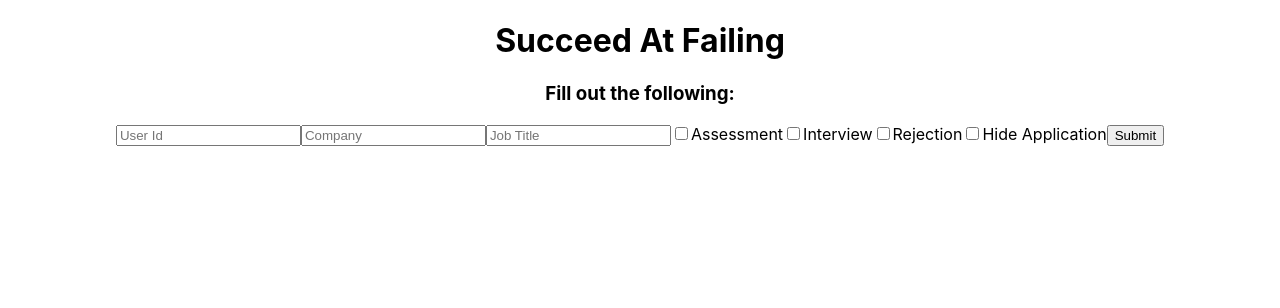
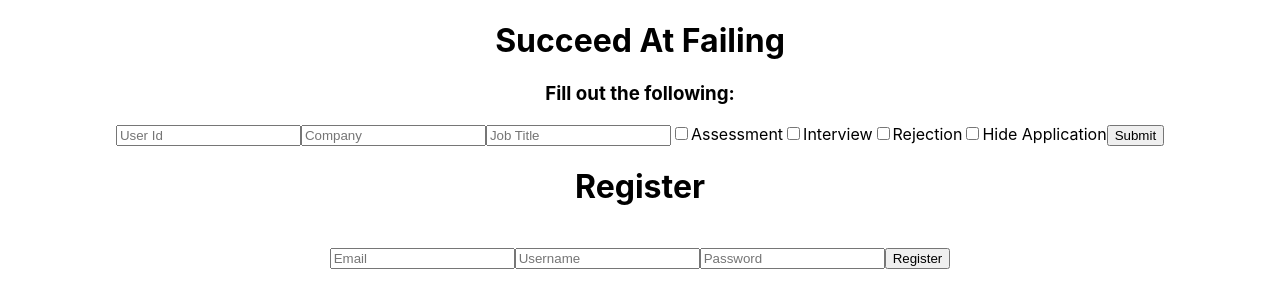
Before and after one commit to jorgecuza92/happy-sad, a React (Create React App) app in the folder client/: page / in a window 1280 px wide. Shown: the top 308 px of the page. Built offline with nearby package versions, Linux system fonts and the light colour scheme.

Commit message:
added registration component and route

```diff
--- a/client/src/App.js
+++ b/client/src/App.js
@@ -1,12 +1,14 @@
 import logo from './logo.svg';
 import './App.css';
 import Application from './components/Application';
+import Register from './components/Registration';
 
 function App() {
   return (
     <div className="App">
      <h1>Succeed At Failing</h1>
      <Application />
+     <Register />
     </div>
   );
 }
--- /dev/null
+++ b/client/src/components/Registration.js
@@ -0,0 +1,45 @@
+
+import {useState} from 'react';
+
+
+function Register (){
+    const [user, setUser] = useState({})
+
+    const newUser = (e) =>{
+        setUser({
+            ...user,
+            [e.target.name]: e.target.value
+        })
+    }
+
+    const registerUser = () => {
+        fetch('http://localhost:8080/register', {
+            method: 'POST',
+            headers: {
+                'Content-Type': 'application/json'
+            },
+            body: JSON.stringify(user)
+        }).then(response => response.json())
+        .then(result =>{
+            if (result){
+               console.log('user Registered')
+            }
+        })
+    }
+
+    return (
+
+        <div>
+            <h1>Register</h1>
+            <br />
+            <input type = 'text' onChange={newUser} placeholder='Email' name='email' />
+            <input type = 'text' onChange={newUser} placeholder='Username' name='username' />
+            <input type = 'password' onChange={newUser} placeholder='Password' name='password' />
+            <button onClick={registerUser}>Register</button>
+
+
+        </div>
+    )
+}
+
+export default Register
```
